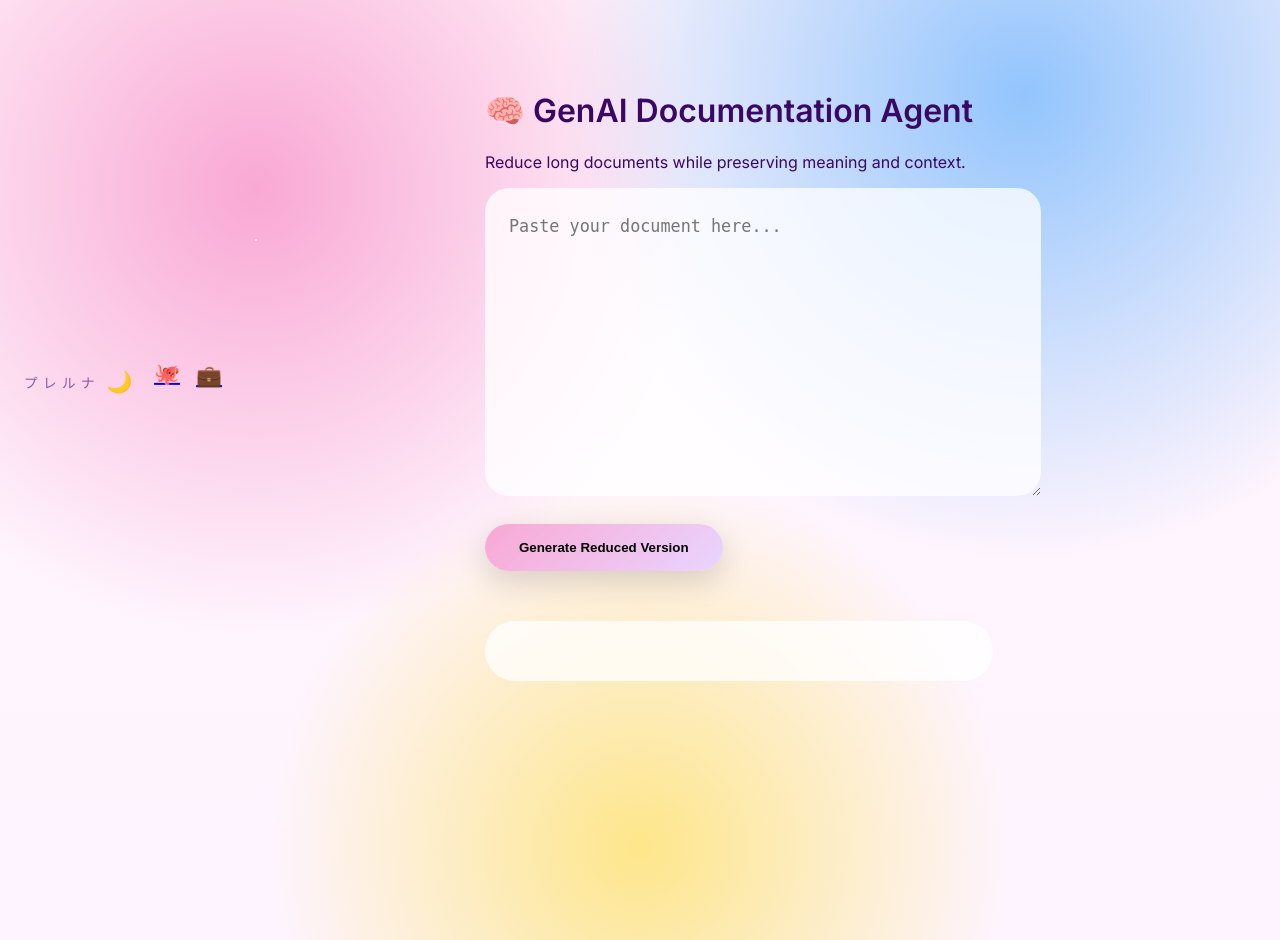
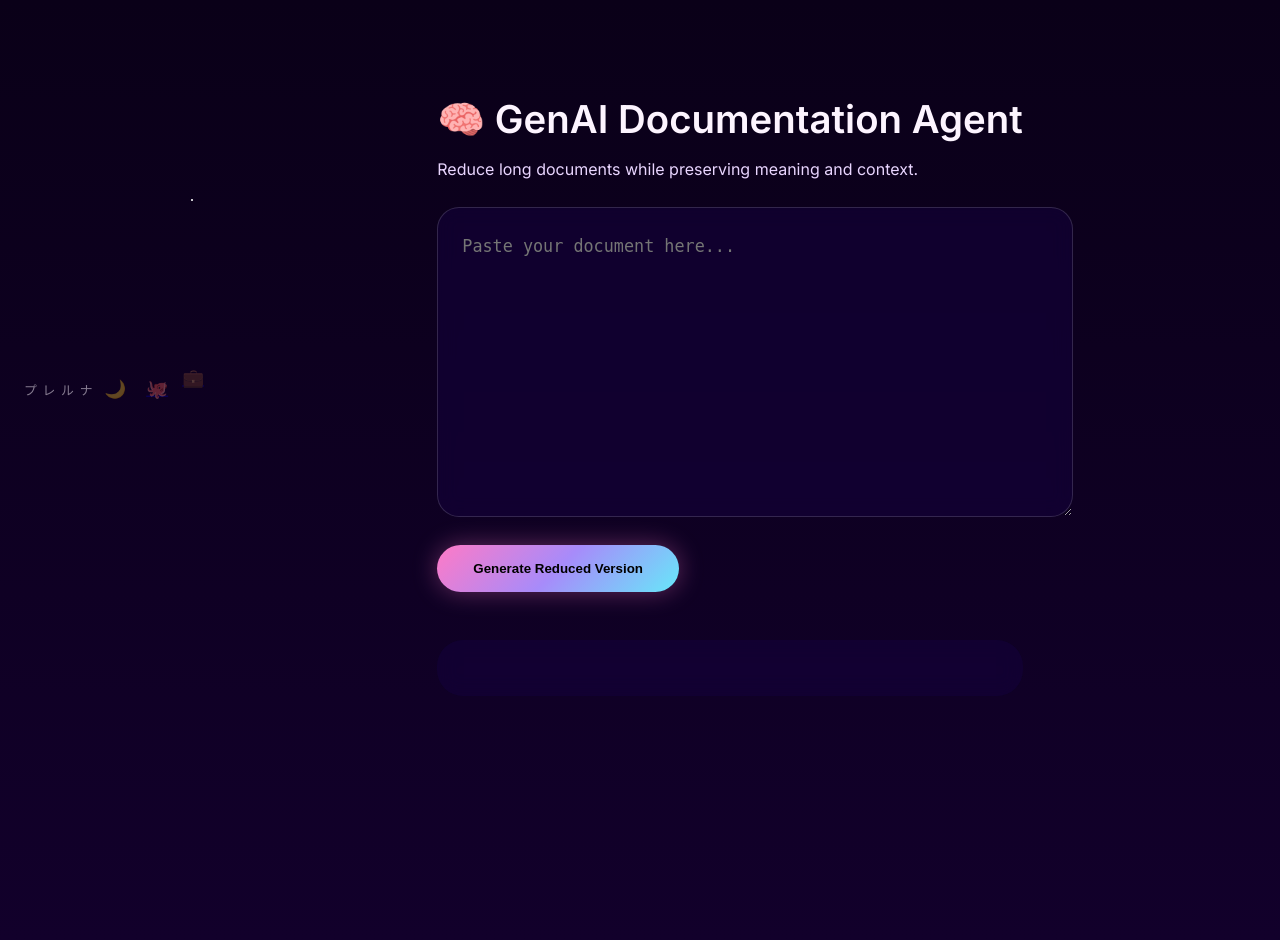
Before and after one commit to prerna-dixit/GenAI-for-GenZ, a Flask app: page / in a window 1280 px wide. Run offline with Flask 3, Linux system fonts and the light colour scheme.

Commit message:
frontend edit

```diff
--- a/static/script.js
+++ b/static/script.js
@@ -11,10 +11,11 @@ if (toggle) {
       toggle.textContent = "🌙";
     } else {
       document.documentElement.setAttribute("data-theme", "dark");
-      toggle.textContent = "☀️";
+      toggle.textContent = "✨";
     }
   });
 }
+
 
 // ---------- DOCUMENT GENERATION ----------
 async function generateDoc() {
--- a/static/style.css
+++ b/static/style.css
@@ -1,71 +1,76 @@
 @import url('https://fonts.googleapis.com/css2?family=Inter:wght@400;500;600&display=swap');
 
+/* ---------- THEME TOKENS ---------- */
 :root {
-  --bg: #fff5fb;
-  --bg-2: #fdf4ff;
-  --card: rgba(255, 255, 255, 0.75);
-  --text: #3b0764;
-  --sub: #7c3aed;
+  --bg: #0a0018;
+  --bg-2: #12002b;
+  --card: rgba(20, 0, 60, 0.55);
+  --text: #fdf4ff;
+  --sub: #e9d5ff;
 
-  --pink: #f9a8d4;
-  --blue: #93c5fd;
-  --yellow: #fde68a;
-  --lav: #e9d5ff;
+  --pink: #ff7ac6;
+  --violet: #a78bfa;
+  --cyan: #67e8f9;
+  --star: #fff;
 }
 
-[data-theme="dark"] {
-  --bg: #0b021a;
-  --bg-2: #14032d;
-  --card: rgba(20, 3, 45, 0.7);
-  --text: #fdf4ff;
-  --sub: #f0abfc;
+[data-theme="light"] {
+  --bg: #fffdf7;
+  --bg-2: #fff0f8;
+  --card: rgba(255, 255, 255, 0.8);
+  --text: #3b0764;
+  --sub: #6b21a8;
 
-  --pink: #fb7185;
-  --blue: #22d3ee;
-  --yellow: #facc15;
-  --lav: #a78bfa;
+  --pink: #ff5fa2;
+  --violet: #c084fc;
+  --cyan: #7dd3fc;
+  --star: #ffd1dc;
 }
 
+/* ---------- BASE ---------- */
 body {
   margin: 0;
   font-family: 'Inter', sans-serif;
   background:
-    radial-gradient(circle at 20% 20%, var(--pink), transparent 35%),
-    radial-gradient(circle at 80% 10%, var(--blue), transparent 35%),
-    radial-gradient(circle at 50% 90%, var(--yellow), transparent 35%),
+    radial-gradient(1px 1px at 20% 30%, var(--star), transparent 40%),
+    radial-gradient(1.5px 1.5px at 70% 60%, var(--star), transparent 40%),
+    radial-gradient(1px 1px at 40% 80%, var(--star), transparent 40%),
     linear-gradient(180deg, var(--bg), var(--bg-2));
   color: var(--text);
   min-height: 100vh;
   padding: 70px 24px;
   overflow-x: hidden;
-  transition: all 0.5s ease;
+  transition: all 0.6s ease;
 }
 
-/* ✨ Sparkles */
-.sparkle-layer {
+/* ---------- FLOATING STARS ---------- */
+body::before {
+  content: "";
   position: fixed;
   inset: 0;
   pointer-events: none;
   background-image:
-    radial-gradient(2px 2px at 20% 30%, white 40%, transparent 41%),
-    radial-gradient(2px 2px at 70% 60%, white 40%, transparent 41%),
-    radial-gradient(1.5px 1.5px at 40% 80%, white 40%, transparent 41%);
-  animation: sparkle 6s infinite alternate ease-in-out;
+    radial-gradient(2px 2px at 15% 25%, var(--star) 40%, transparent 41%),
+    radial-gradient(1.5px 1.5px at 80% 40%, var(--star) 40%, transparent 41%),
+    radial-gradient(1px 1px at 50% 75%, var(--star) 40%, transparent 41%);
   opacity: 0.5;
+  animation: twinkle 6s infinite alternate ease-in-out;
 }
 
-@keyframes sparkle {
+@keyframes twinkle {
   from { opacity: 0.3; }
   to { opacity: 0.8; }
 }
 
+/* ---------- LAYOUT ---------- */
 .container {
-  max-width: 900px;
+  max-width: 880px;
   margin: auto;
   position: relative;
+  z-index: 1;
 }
 
-/* 🥚 top bar */
+/* ---------- TOP BAR ---------- */
 .top-bar {
   display: flex;
   justify-content: space-between;
@@ -74,76 +79,101 @@ body {
 }
 
 .japanese-name {
-  font-size: 0.85rem;
-  letter-spacing: 0.4em;
-  opacity: 0.6;
+  font-size: 0.8rem;
+  letter-spacing: 0.45em;
+  opacity: 0.5;
 }
 
-.actions {
+/* ---------- EASTER EGG ICONS ---------- */
+.easter-eggs {
   display: flex;
-  gap: 16px;
+  gap: 14px;
+  align-items: center;
 }
 
-/* 💫 Floating icons */
-.float {
-  animation: floaty 4s ease-in-out infinite;
-}
-.delay {
-  animation-delay: 1.5s;
-}
-
-@keyframes floaty {
-  0%, 100% { transform: translateY(0); }
-  50% { transform: translateY(-10px); }
-}
-
-.icon, #themeToggle {
+.icon.ghost,
+#themeToggle {
+  font-size: 1.1rem;
+  opacity: 0.35;
   background: none;
   border: none;
   cursor: pointer;
-  font-size: 1.3rem;
-  transition: transform 0.2s ease;
+  transition: opacity 0.3s ease, transform 0.3s ease;
 }
 
-.icon:hover, #themeToggle:hover {
-  transform: scale(1.2) rotate(-5deg);
+.icon.ghost:hover,
+#themeToggle:hover {
+  opacity: 0.9;
+  transform: scale(1.15);
 }
 
-/* ✍️ Textarea */
+/* ---------- FLOATING ---------- */
+.float {
+  animation: drift 6s ease-in-out infinite;
+}
+
+.delay {
+  animation-delay: 2.5s;
+}
+
+@keyframes drift {
+  0%, 100% { transform: translateY(0); }
+  50% { transform: translateY(-16px); }
+}
+
+/* ---------- TEXT ---------- */
+h1 {
+  font-size: 2.4rem;
+  margin-bottom: 10px;
+}
+
+.subtitle {
+  color: var(--sub);
+  margin-bottom: 28px;
+}
+
+/* ---------- INPUT ---------- */
 textarea {
   width: 100%;
   min-height: 260px;
   padding: 24px;
-  border-radius: 24px;
+  border-radius: 22px;
   background: var(--card);
-  border: none;
+  border: 1px solid rgba(255,255,255,0.15);
   font-size: 1.05rem;
   line-height: 1.7;
   color: var(--text);
+  backdrop-filter: blur(10px);
 }
 
-/* 🧁 Button */
+/* ---------- BUTTON ---------- */
 button[type="button"] {
   margin-top: 24px;
-  padding: 16px 34px;
+  padding: 16px 36px;
   border-radius: 999px;
-  background: linear-gradient(135deg, var(--pink), var(--lav));
+  background: linear-gradient(
+    135deg,
+    var(--pink),
+    var(--violet),
+    var(--cyan)
+  );
   color: #000;
   font-weight: 600;
   border: none;
   cursor: pointer;
-  box-shadow: 0 10px 30px rgba(0,0,0,0.15);
+  box-shadow: 0 0 25px rgba(255,122,198,0.35);
 }
 
 button:hover {
-  transform: translateY(-3px) scale(1.03);
+  transform: translateY(-3px) scale(1.04);
 }
 
-/* 📦 Output */
+/* ---------- OUTPUT ---------- */
 pre {
-  margin-top: 50px;
-  padding: 30px;
-  border-radius: 30px;
+  margin-top: 48px;
+  padding: 28px;
+  border-radius: 26px;
   background: var(--card);
   white-space: pre-wrap;
+  backdrop-filter: blur(10px);
 }
--- a/templates/index.html
+++ b/templates/index.html
@@ -12,11 +12,12 @@
   <div class="top-bar">
     <span class="japanese-name">プレルナ</span>
 
-    <div class="actions floating-icons">
+    <div class="actions easter-eggs">
   <button id="themeToggle" title="Toggle theme">🌙</button>
-  <a href="#" class="icon float">🐙</a>
-  <a href="#" class="icon float delay">💼</a>
+  <a href="#" class="icon ghost float">🐙</a>
+  <a href="#" class="icon ghost float delay">💼</a>
 </div>
+
 
 
   <div class="container">
```
